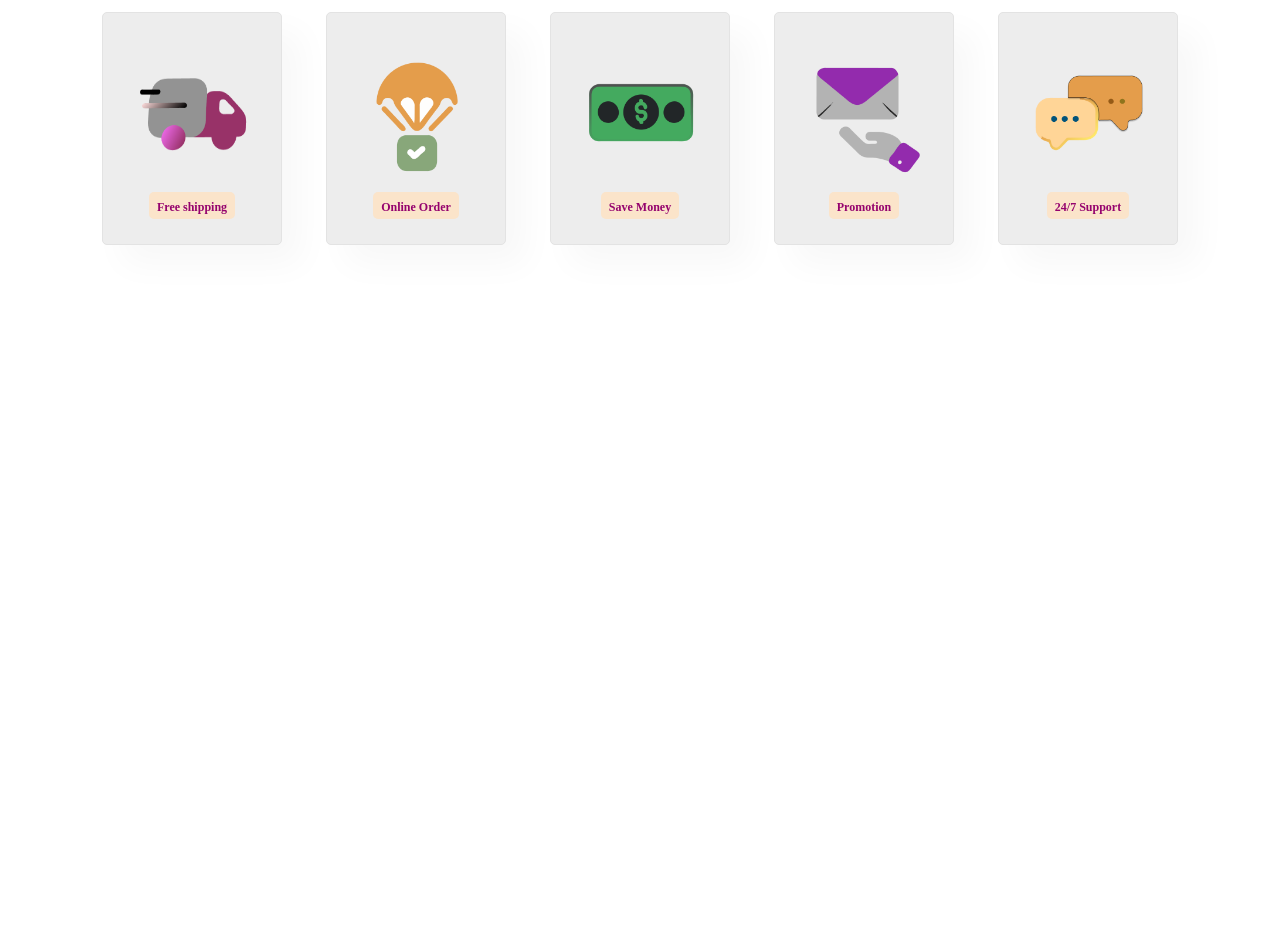
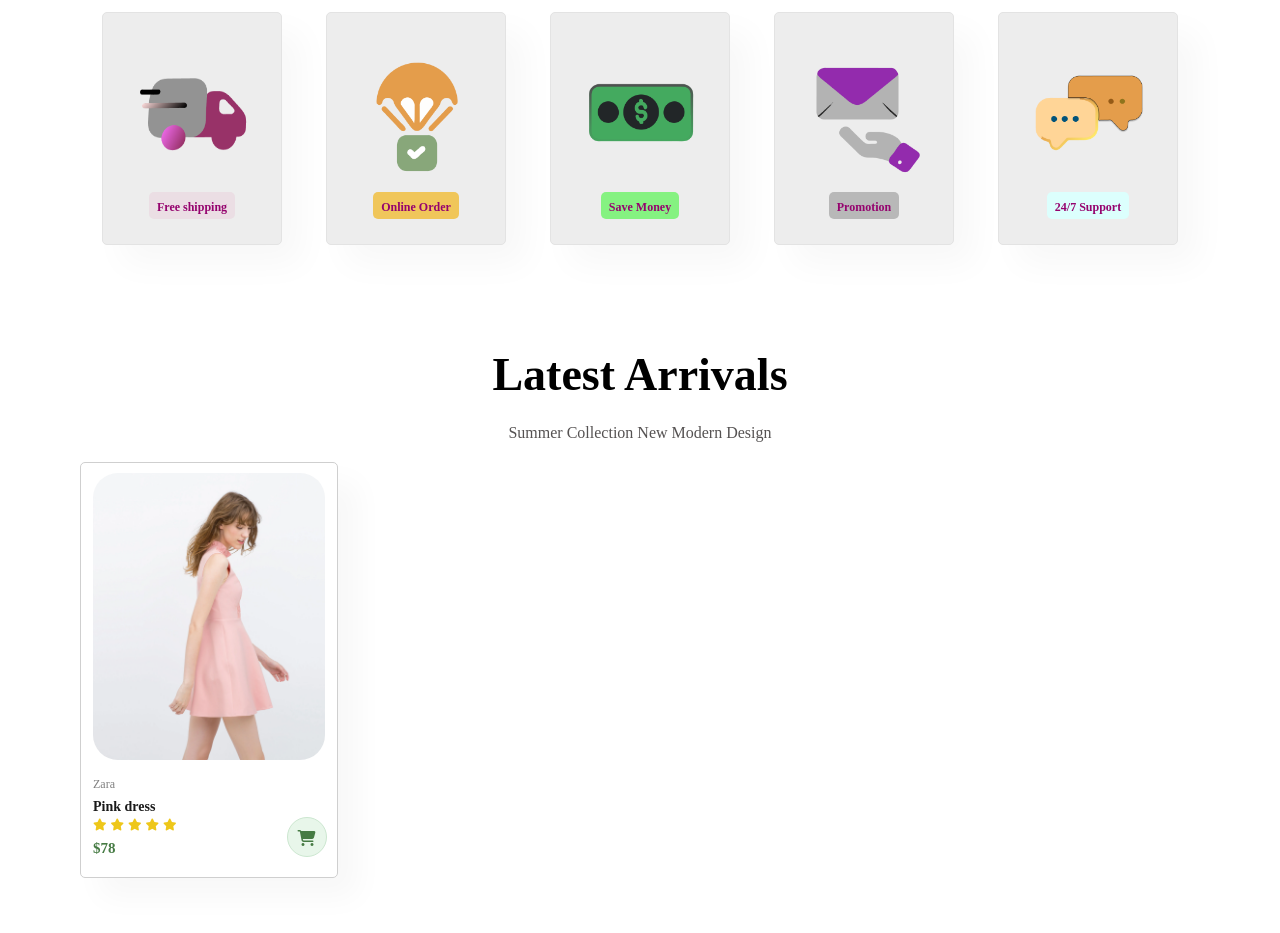
Before and after one commit to Meazajao/Shopping-website, a plain HTML site: page index.html in a window 1280 px wide. Shown: the part 827-1760 px from the top of the page. Before the commit the page ends 1127 px from the top, so only its background shows below. Drawn offline with Linux system fonts and the light colour scheme.

Commit message:
started adding featured products and related styling

```diff
--- a/index.html
+++ b/index.html
@@ -53,5 +53,29 @@
                 <h6>24/7 Support</h6>
         </div>
     </section>
+
+    <section id="product1" class="section-p1">
+        <h2>Latest Arrivals</h2>
+        <p>Summer Collection New Modern Design</p>
+        <div class="pro-container">
+            <div class="pro">
+                <img src="./images/pink-dress.png" alt="">
+                <div class="des">
+                    <span>Zara</span>
+                    <h5>Pink dress</h5>
+                    <div class="star">
+                        <i class="fa-solid fa-star"></i>
+                        <i class="fa-solid fa-star"></i>
+                        <i class="fa-solid fa-star"></i>
+                        <i class="fa-solid fa-star"></i>
+                        <i class="fa-solid fa-star"></i>
+                    </div>
+                    <h4>$78</h4>
+                </div>
+                <a href="#"><i class="fa-solid fa-cart-shopping cart"></i></a>
+
+            </div>
+        </div>
+    </section>
 </body>
 </html>
--- a/styles/master.css
+++ b/styles/master.css
@@ -163,6 +163,90 @@ body {
     padding: 9px 8px 6px 8px;
     line-height: 1;
     color: #95036e;
-    background-color: #fbe4ca;
+    background-color: #ebdee4;
     border-radius: 5px;
 }
+
+#feature .fe-box:nth-child(2) h6 {
+    background-color: #f0c65a;
+}
+
+#feature .fe-box:nth-child(3) h6 {
+    background-color: #85f281;
+}
+
+#feature .fe-box:nth-child(4) h6 {
+    background-color: #b8b8b8;
+}
+
+#feature .fe-box:nth-child(5) h6 {
+    background-color: #dcfffd;
+}
+
+#product1 {
+    text-align: center;
+}
+
+#product1 .pro {
+    width: 23%;
+    min-width: 250px;
+    padding: 10px 12px;
+    border: 1px solid #cfcfcf;
+    border-radius: 5px;
+    cursor: pointer;
+    box-shadow: 20px 20px 30px rgba(0, 0, 0, 0.03);
+    margin: 15px 0;
+    position: relative;
+
+}
+
+#product1 .pro:hover {
+    box-shadow: 10px 10px 54px rgba(52, 52, 52, 0.1);
+
+}
+
+#product1 .pro img {
+    width: 100%;
+    border-radius: 25px;
+}
+
+#product1 .pro .des {
+    text-align: start;
+    padding: 10px 0;
+}
+
+#product1 .pro .des span {
+    color: #7f7f7f;
+    font-size: 12px;
+}
+
+#product1 .pro .des h5 {
+    color: #1a1a1a ;
+    padding-top: 7px;
+    font-size: 14px;
+}
+
+#product1 .pro .des i {
+    font-size: 12px;
+    color: #eec71a;
+}
+
+#product1 .pro .des h4 {
+    padding-top: 7px;
+    font-size: 15px;
+    font-weight: 700;
+    color: #467b44;
+}
+
+#product1 .pro .cart {
+    background-color: #e8f6ea;
+    color: #467b44;
+    width: 40px;
+    height: 40px;
+    line-height: 40px;
+    border-radius: 50px;
+    border: 1px solid #cce7d0 ;
+    position: absolute;
+    bottom: 20px;
+    right: 10px;
+}
```
